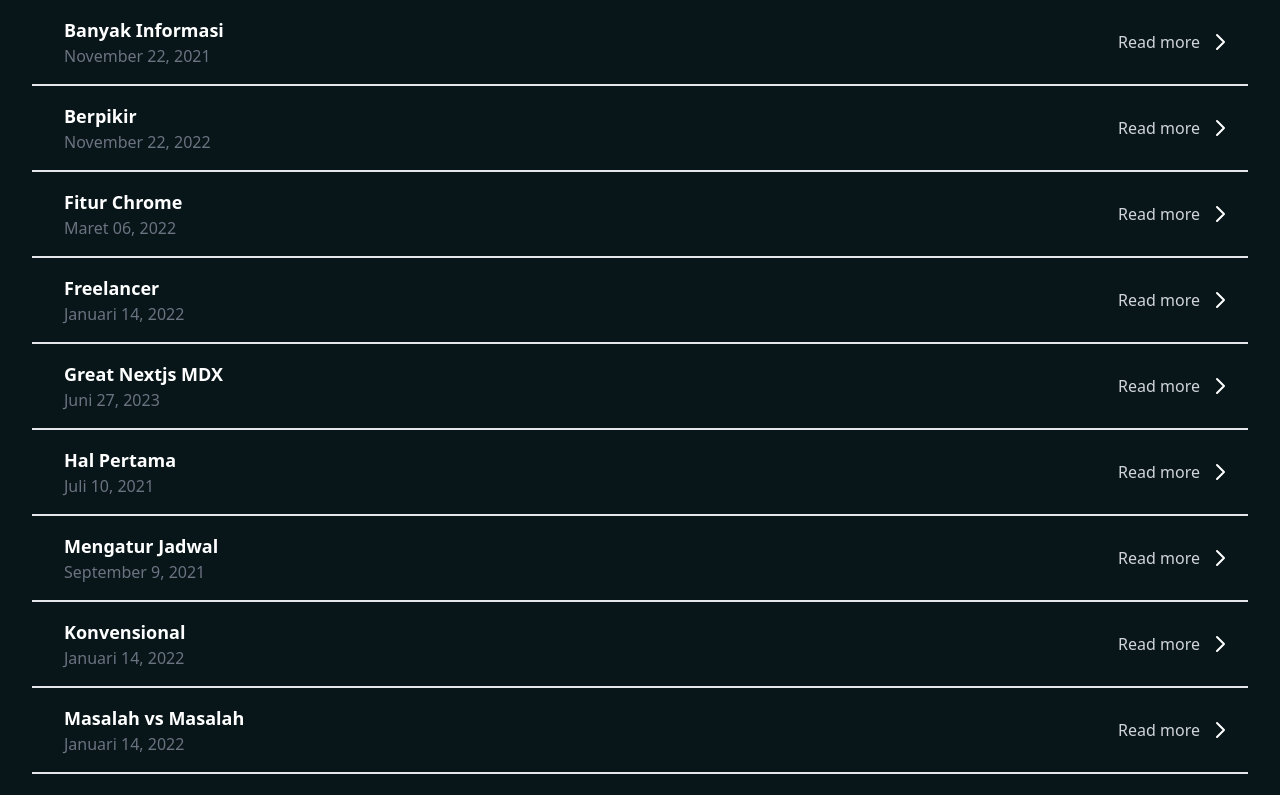
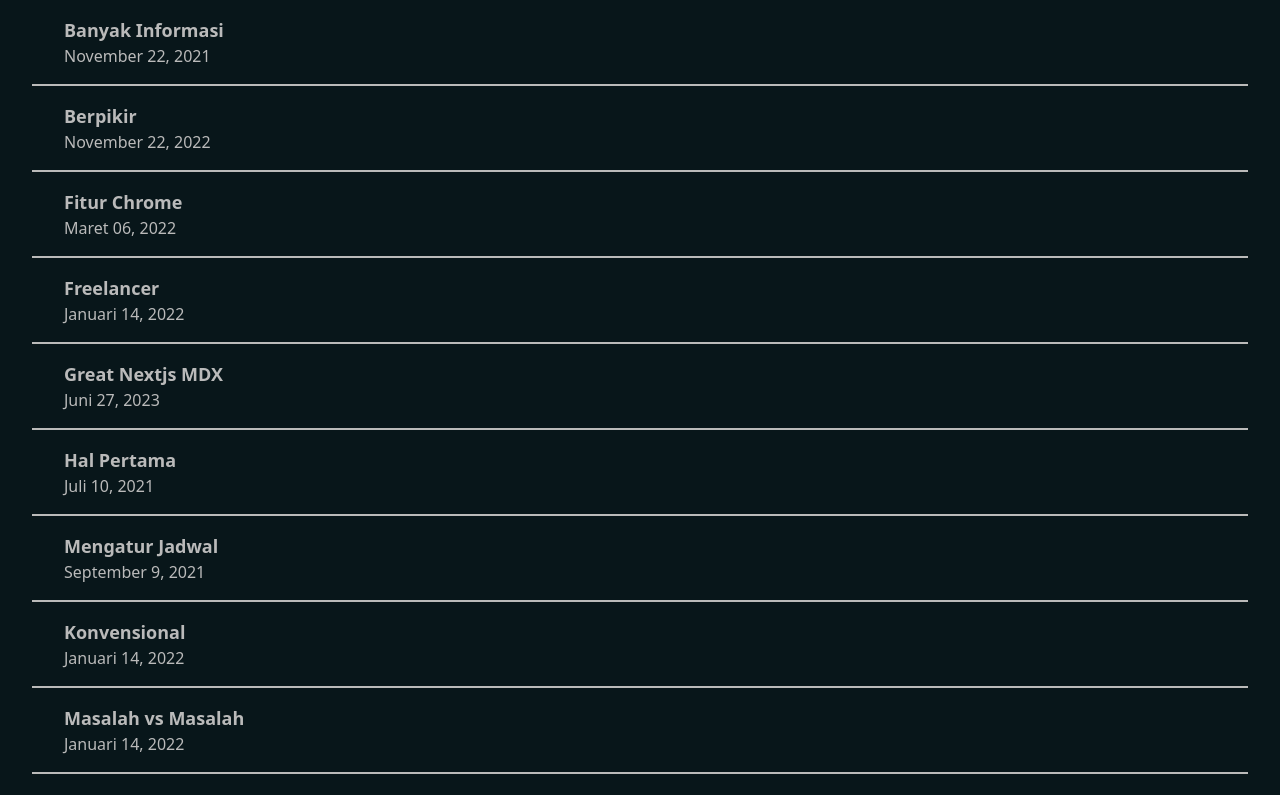
Before and after one commit to ikhsannh/ikhsannh.com, a Next.js app: page /another-perspective in a window 1280 px wide. Shown: the top 795 px of the page. Built offline with nearby package versions, Linux system fonts and the light colour scheme.

Commit message:
Feat: add colour font to readable

```diff
--- a/pages/another-perspective.tsx
+++ b/pages/another-perspective.tsx
@@ -16,7 +16,7 @@ interface masteringNextjsProps {
 
 const MasteringNextjs: React.FC<masteringNextjsProps> = ({ posts }) => {
   return (
-    <div className='container mx-auto xl:px-[2rem] md:px-[0rem] sm:px-[1rem] px-[1rem]'>
+    <div className='container mx-auto xl:px-[2rem] md:px-[0rem] sm:px-[1rem] px-[1rem] text-gray'>
     {posts.map((post, index) => (
       <Link href={'/writing/ap/' + post.slug} passHref key={index}>
         <div className="flex flex-row items-center justify-between p-4 border-b-2 border-gray-200">
@@ -26,16 +26,16 @@ const MasteringNextjs: React.FC<masteringNextjsProps> = ({ posts }) => {
               <Image src="/react.png" className="w-full h-full object-cover" alt={'reactLogo'} width={100} height={100} />
             </div> */}
             <div className="flex flex-col ml-4">
-              <h3 className="text-lg font-semibold text-white">{post.frontMatter.title}</h3>
-              <p className="text-gray-500">{post.frontMatter.date}</p>
+              <h3 className="text-lg font-semibold">{post.frontMatter.title}</h3>
+              <p className="">{post.frontMatter.date}</p>
             </div>
           </div>
-          <div className="flex flex-row items-center mt-4 md:mt-0">
-            <p className="text-gray-300">Read more</p>
+          {/* <div className="flex flex-row items-center mt-4 md:mt-0">
+            <p className="">Read more</p>
             <svg xmlns="http://www.w3.org/2000/svg" className="h-6 w-6 ml-2" fill="none" viewBox="0 0 24 24" stroke="currentColor" color='white'>
               <path strokeLinecap="round" strokeLinejoin="round" strokeWidth={2} d="M9 5l7 7-7 7" />
             </svg>
-          </div>
+          </div> */}
         </div>
       </Link>
     ))}
--- a/pages/writing/ap/[slug].tsx
+++ b/pages/writing/ap/[slug].tsx
@@ -31,11 +31,11 @@ const PostPage: React.FC<PostPageProps> = ({ frontMatter: { title, date }, mdxSo
           </div> */}
           <div className="flex flex-col ml-4">
             <h3 className="text-lg font-semibold text-white leading-3">{title}</h3>
-            <p className="text-gray-400 text-center sm:text-left text-sm">{date}</p>
+            <p className="text-white text-center sm:text-left text-sm">{date}</p>
           </div>
         </div>
       </div>
-      <div className="text-white flex justify-center px-8">
+      <div className="text-gray flex justify-center px-8">
         <div className="text-left">
           <div className="inline-block">
             <MDXRemote {...mdxSource} components={components} />
--- a/tailwind.config.js
+++ b/tailwind.config.js
@@ -13,6 +13,7 @@ module.exports = {
         colors: {
           darkGreen: "#08161A",
           cream : "#F5F5F5",
+          gray: "#bababa"
       },
         fontFamily: {
           Catamaran: ['Catamaran', 'sans-serif'],
```
